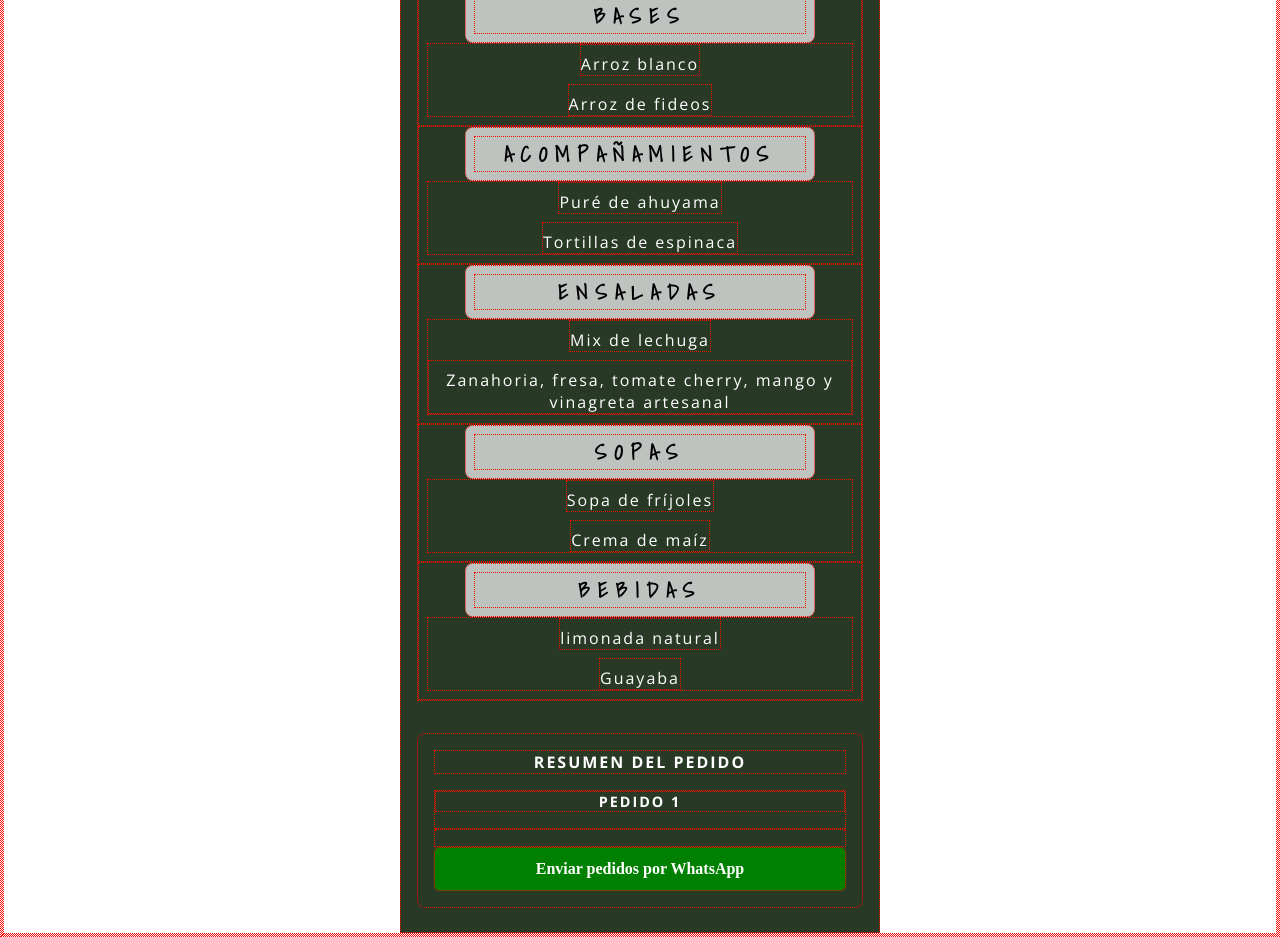
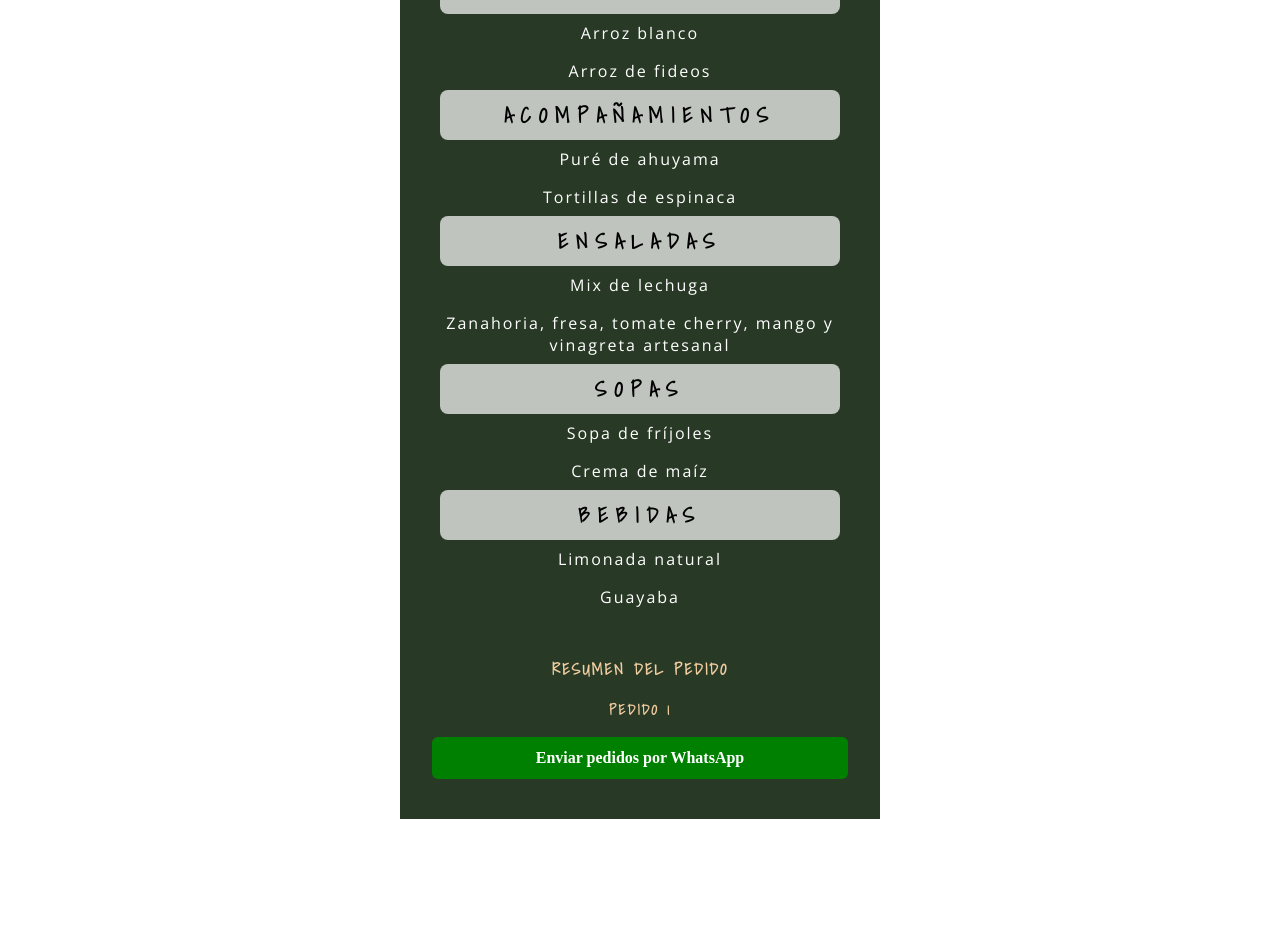
Before and after one commit to EsneiderCdD/MartinaClandestina, a React (Vite) app: page /menu/jueves in a window 1280 px wide. Shown: the part 380-1317 px from the top of the page. After the commit the page ends 1199 px from the top, so only its background shows below. Built offline with nearby package versions, Linux system fonts and the light colour scheme.

Commit message:
Order Style

```diff
--- a/src/components/DishSelector/DishSelector.module.css
+++ b/src/components/DishSelector/DishSelector.module.css
@@ -9,7 +9,7 @@
   border-radius: 8px;
   text-align: center;
   margin-bottom: 0.5rem;
-  width: 350px;
+  width: 400px;
 
   margin: 0 auto;
 }
--- a/src/components/OrderSummary/OrderSummary.module.css
+++ b/src/components/OrderSummary/OrderSummary.module.css
@@ -9,30 +9,29 @@
 }
 
 .titulo {
-  font-family: var(--font-category);
-
+  font-family: var(--font-title);
   font-size: 1rem;
   letter-spacing: 2px;
   text-transform: uppercase;
   text-align: center;
   margin-bottom: 1rem;
-  color: var(--color-primary);
+  color: var(--color-logo);
 }
 .subtitulo {
-  font-family: var(--font-category);
+  font-family: var(--font-title);
   font-size: 0.9rem;
   letter-spacing: 2px;
   text-transform: uppercase;
   text-align: center;
   margin-bottom: 1rem;
-  color: var(--color-primary);
+  color: var(--color-logo);
 }
 
 .lista {
   list-style: none;
   padding: 0;
-  font-family: var(--font-body);
-  font-size: 0.95rem;
+  font-family: var(--font-category);
+  font-size: 0.9rem;
   color: var(--color-primary);
   margin-bottom: 1rem;
 }
--- a/src/data/menus.js
+++ b/src/data/menus.js
@@ -1,39 +1,39 @@
 export const menus = {
   lunes: {
-    proteinas: ['Filete de pollo a la toscana', 'Filete de cerdo al ajillo'],
-    bases: ['Arroz blanco', 'Arroz con verduras'],
-    acompañamientos: ['Puré de plátano maduro', 'Papa amarilla al limón'],
-    ensaladas: ['Mix de lechuga', 'Repollo morado, zuccini, zanahoria, cebolla, tomate y vinagreta artesanal'],
-    sopas: ['Sopa de fríjoles', 'Crema de brócoli'],
-    bebidas: ['limonada natural', 'Tomate de arbol']
+    Proteinas: ['Filete de pollo a la toscana', 'Filete de cerdo al ajillo'],
+    Bases: ['Arroz blanco', 'Arroz con verduras'],
+    Acompañamientos: ['Puré de plátano maduro', 'Papa amarilla al limón'],
+    Ensaladas: ['Mix de lechuga', 'Repollo morado, zuccini, zanahoria, cebolla, tomate y vinagreta artesanal'],
+    Sopas: ['Sopa de fríjoles', 'Crema de brócoli'],
+    Bebidas: ['Limonada natural', 'Tomate de arbol']
   },
   martes: {
-        proteinas: ['Filete de pollo al romero', 'Filete de cerdoa la paprika cremoso'],
-    bases: ['Arroz blanco', 'Arroz con zanahoria'],
-    acompañamientos: ['Maduro al vapor', 'Suffle de brócoli'],
-    ensaladas: ['Mix de lechuga', 'Repollo morado, zucchini,tomate, pepino, cebolla, aguacate y vinagreta artesanal'],
-    sopas: ['Sopa de fríjoles', 'Crema de guineo'],
-    bebidas: ['limonada natural', 'Maracuya']
+    Proteinas: ['Filete de pollo al romero', 'Filete de cerdoa la paprika cremoso'],
+    Bases: ['Arroz blanco', 'Arroz con zanahoria'],
+    Acompañamientos: ['Maduro al vapor', 'Suffle de brócoli'],
+    Ensaladas: ['Mix de lechuga', 'Repollo morado, zucchini,tomate, pepino, cebolla, aguacate y vinagreta artesanal'],
+    Sopas: ['Sopa de fríjoles', 'Crema de guineo'],
+    Bebidas: ['Limonada natural', 'Maracuya']
   },
   miercoles: {
-      proteinas: ['Filete de pollo a la toscana', 'Filete de cerdo al ajillo'],
-    bases: ['Arroz blanco', 'Arroz con verduras'],
-    acompañamientos: ['Puré de plátano maduro', 'Papa amarilla al limón'],
-    ensaladas: ['Mix de lechuga', 'Repollo morado, zuccini, zanahoria, cebolla, tomate y vinagreta artesanal'],
-    sopas: ['Sopa de fríjoles', 'Crema de brócoli'],
-    bebidas: ['limonada natural', 'Tomate de arbol']
+    Proteinas: ['Filete de pollo a la toscana', 'Filete de cerdo al ajillo'],
+    Bases: ['Arroz blanco', 'Arroz con verduras'],
+    Acompañamientos: ['Puré de plátano maduro', 'Papa amarilla al limón'],
+    Ensaladas: ['Mix de lechuga', 'Repollo morado, zuccini, zanahoria, cebolla, tomate y vinagreta artesanal'],
+    Sopas: ['Sopa de fríjoles', 'Crema de brócoli'],
+    Bebidas: ['Limonada natural', 'Tomate de arbol']
   },
   jueves: {
-      proteinas: ['Posta sudada', 'Filete de pollo en salsa de naranja'],
-    bases: ['Arroz blanco', 'Arroz de fideos'],
-    acompañamientos: ['Puré de ahuyama', 'Tortillas de espinaca'],
-    ensaladas: ['Mix de lechuga', 'Zanahoria, fresa, tomate cherry, mango y vinagreta artesanal'],
-    sopas: ['Sopa de fríjoles', 'Crema de maíz'],
-    bebidas: ['limonada natural', 'Guayaba']
+    Proteinas: ['Posta sudada', 'Filete de pollo en salsa de naranja'],
+    Bases: ['Arroz blanco', 'Arroz de fideos'],
+    Acompañamientos: ['Puré de ahuyama', 'Tortillas de espinaca'],
+    Ensaladas: ['Mix de lechuga', 'Zanahoria, fresa, tomate cherry, mango y vinagreta artesanal'],
+    Sopas: ['Sopa de fríjoles', 'Crema de maíz'],
+    Bebidas: ['Limonada natural', 'Guayaba']
   },
   viernes: {
-    proteina: ['Pescado', 'Carne'],
-    base: ['Arroz con coco', 'Yuca'],
+    Proteina: ['Pescado', 'Carne'],
+    BarPropase: ['Arroz con coco', 'Yuca'],
     entrada: ['Fruta', 'Ensalada']
   }
 }
--- a/src/index.css
+++ b/src/index.css
@@ -23,5 +23,5 @@
   margin: 0;
   padding: 0;
   box-sizing: border-box;
-  border: red dotted 1px;
+  /* border: red dotted 1px; */
 }
```
